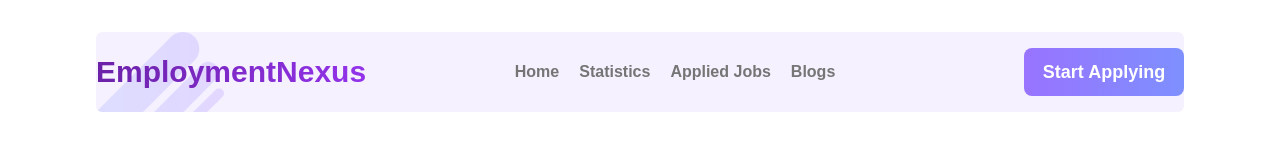
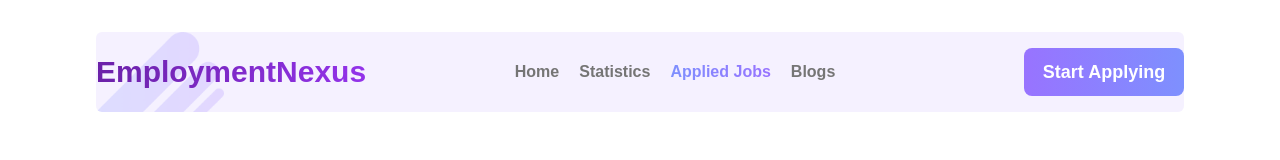
Before and after one commit to mrfhmd7/employment-nexus, a React (Vite) app: page /applied-jobs in a window 1280 px wide. Shown: the top 160 px of the page. Built offline with nearby package versions, Linux system fonts and the light colour scheme.

Commit message:
activeLink sytle added

```diff
--- /dev/null
+++ b/src/components/ActiveLink/ActiveLink.jsx
@@ -0,0 +1,19 @@
+import React from 'react';
+import { NavLink } from 'react-router-dom';
+
+const ActiveLink = ({ to, children }) => {
+     return (
+          <div>
+               <NavLink
+                    to={to}
+                    className={({ isActive }) =>
+                         isActive ? "text-transparent bg-clip-text bg-gradient-to-r from-[#7E90FE] to-[#9873FF]" : ""
+                    }
+               >
+                    {children}
+               </NavLink>
+          </div>
+     );
+};
+
+export default ActiveLink;
--- a/src/components/AppliedJobsDetails/AppliedJobsDetails.jsx
+++ b/src/components/AppliedJobsDetails/AppliedJobsDetails.jsx
@@ -2,7 +2,7 @@ import React from 'react';
 import { Link } from 'react-router-dom';
 
 const AppliedJobsDetails = ({ job }) => {
-     console.log(job);
+     // console.log(job);
      return (
           <div className='w-3/4 border border-[#E8E8E8] flex justify-between items-center rounded-lg mb-6'>
                <div className='ml-6 bg-[#4922b30d] rounded-lg w-40 h-40 inline-flex items-center'>
--- a/src/components/Header/Header.jsx
+++ b/src/components/Header/Header.jsx
@@ -1,15 +1,16 @@
 import React from 'react';
 import { Link } from 'react-router-dom';
+import ActiveLink from '../ActiveLink/ActiveLink';
 
 const Header = () => {
      return (
           <nav className="flex justify-between items-center bg-[#9873FF19] h-20 rounded-md bg-[url(/images/bg1.png)] bg-contain bg-no-repeat">
                <Link className='font-bold text-3xl text-transparent bg-clip-text bg-gradient-to-r from-purple-800 to bg-purple-600' to='/'>EmploymentNexus</Link>
-               <div className='font-bold text-[#757575] space-x-5 -ml-10'>
-                    <Link to='/'>Home</Link>
-                    <Link to='/statistics'>Statistics</Link>
-                    <Link to='/applied-jobs'>Applied Jobs</Link>
-                    <Link to='/blogs'>Blogs</Link>
+               <div className='font-bold text-[#757575] space-x-5 -ml-10 flex'>
+                    <ActiveLink to='/'>Home</ActiveLink>
+                    <ActiveLink to='/statistics'>Statistics</ActiveLink>
+                    <ActiveLink to='/applied-jobs'>Applied Jobs</ActiveLink>
+                    <ActiveLink to='/blogs'>Blogs</ActiveLink>
                </div>
                <button className='bg-gradient-to-l from-[#7E90FE] to-[#9873FF] rounded-lg h-12 w-40 text-white text-lg font-bold'>Start Applying</button>
           </nav>
```
